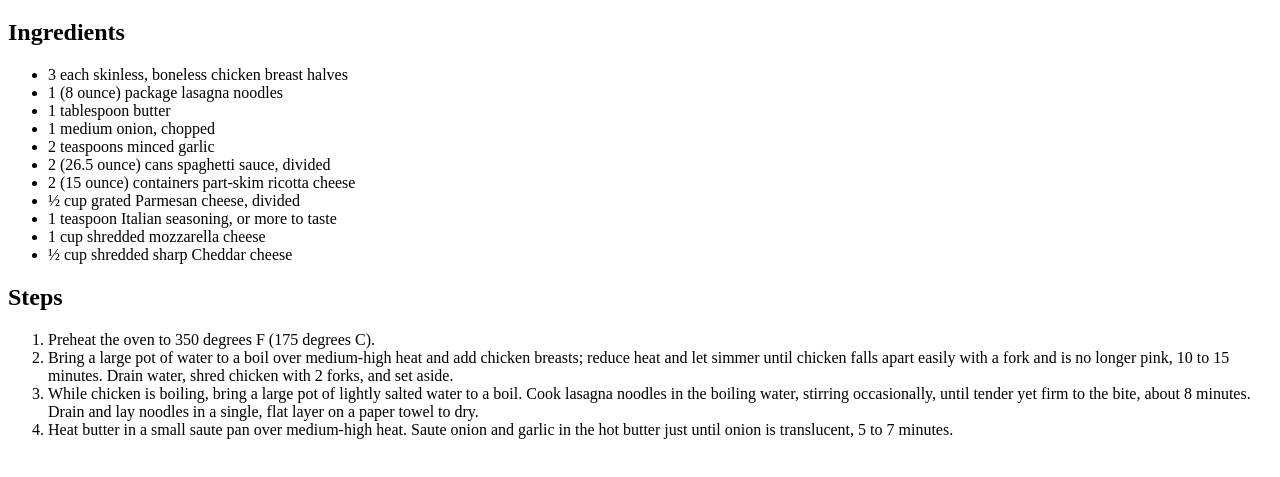
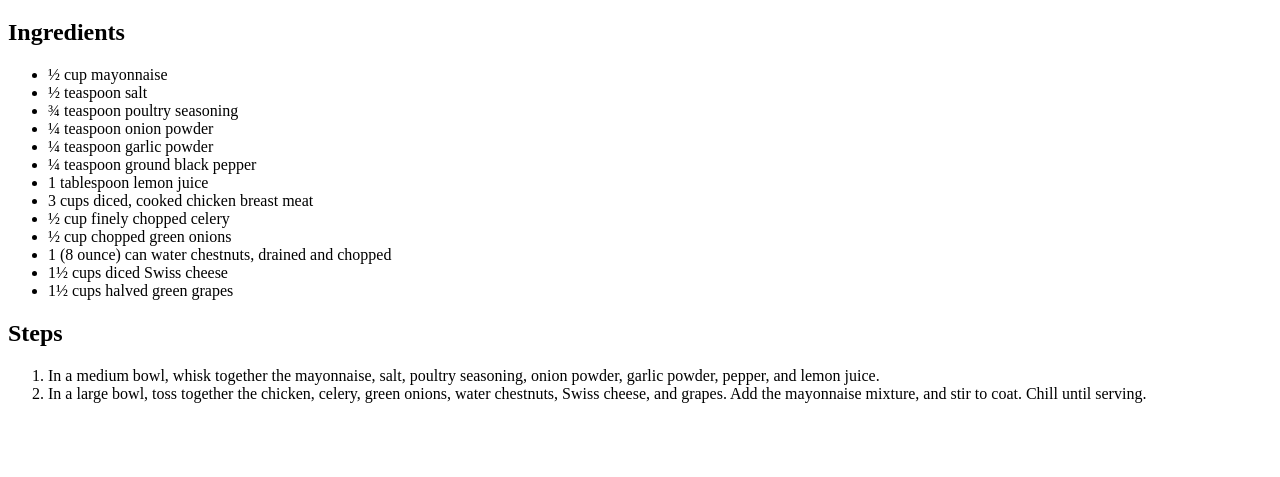
Before and after one commit to indigoscipio/odin-recipes, a plain HTML site: page salad.html in a window 1280 px wide. Shown: the part 61-538 px from the top of the page. Drawn offline with Linux system fonts and the light colour scheme.

```diff
--- a/salad.html
+++ b/salad.html
@@ -11,33 +11,29 @@
 
     <h2>Ingredients</h2>
     <ul>
-        <li>3 each skinless, boneless chicken breast halves</li>
-        <li>1 (8 ounce) package lasagna noodles</li>
-        <li>1 tablespoon butter</li>
-        <li>1 medium onion, chopped</li>
-        <li>2 teaspoons minced garlic</li>
-        <li>2 (26.5 ounce) cans spaghetti sauce, divided</li>
-        <li>2 (15 ounce) containers part-skim ricotta cheese</li>
-        <li>½ cup grated Parmesan cheese, divided</li>
-        <li>1 teaspoon Italian seasoning, or more to taste</li>
-        <li>1 cup shredded mozzarella cheese</li>
-        <li>½ cup shredded sharp Cheddar cheese</li>
+        <li>½ cup mayonnaise</li>
+        <li>½ teaspoon salt</li>
+        <li>¾ teaspoon poultry seasoning</li>
+        <li>¼ teaspoon onion powder</li>
+        <li>¼ teaspoon garlic powder</li>
+        <li>¼ teaspoon ground black pepper</li>
+        <li>1 tablespoon lemon juice</li>
+        <li>3 cups diced, cooked chicken breast meat</li>
+        <li>½ cup finely chopped celery</li>
+        <li>½ cup chopped green onions</li>
+        <li>1 (8 ounce) can water chestnuts, drained and chopped</li>
+        <li>1½ cups diced Swiss cheese</li>
+        <li>1½ cups halved green grapes</li>
     </ul>
 
     <h2>Steps</h2>
     <ol>
-        <li>Preheat the oven to 350 degrees F (175 degrees C).</li>
+        <li>In a medium bowl, whisk together the mayonnaise, salt, poultry seasoning, onion powder,
+            garlic powder, pepper, and lemon juice.</li>
 
-        <li>Bring a large pot of water to a boil over medium-high heat and add chicken breasts;
-            reduce heat and let simmer until chicken falls apart easily with a fork and is no longer pink, 10 to 15 minutes.
-            Drain water, shred chicken with 2 forks, and set aside.</li>
-
-        <li>While chicken is boiling, bring a large pot of lightly salted water to a boil.
-            Cook lasagna noodles in the boiling water, stirring occasionally, until tender yet firm to the bite, about 8 minutes.
-            Drain and lay noodles in a single, flat layer on a paper towel to dry.</li>
-
-        <li>Heat butter in a small saute pan over medium-high heat.
-            Saute onion and garlic in the hot butter just until onion is translucent, 5 to 7 minutes.</li>
-
+        <li>In a large bowl, toss together the chicken, celery, green onions, water
+            chestnuts, Swiss cheese, and grapes. Add the mayonnaise mixture, and stir to coat.
+            Chill until serving.
+        </li>
 </body>
 </html>
```
Also changed, not shown: cake.html (added, +33 -0 lines), index.html (+3 -0 lines).
